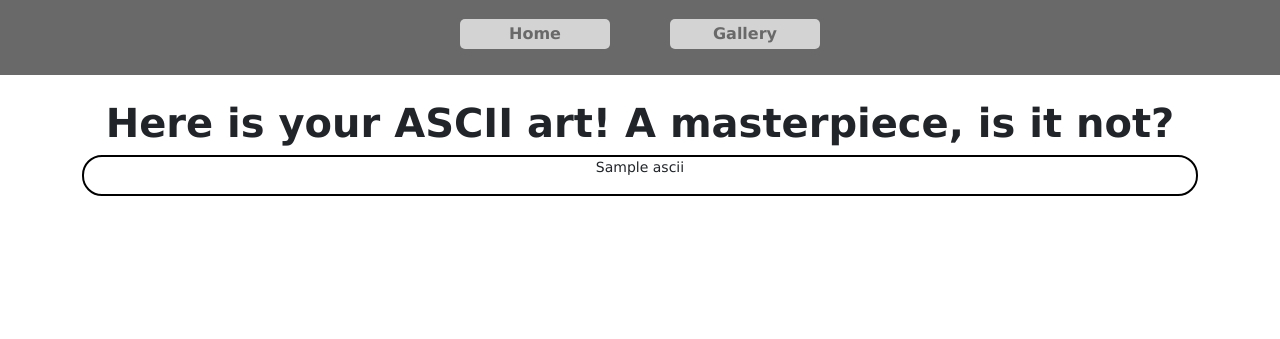
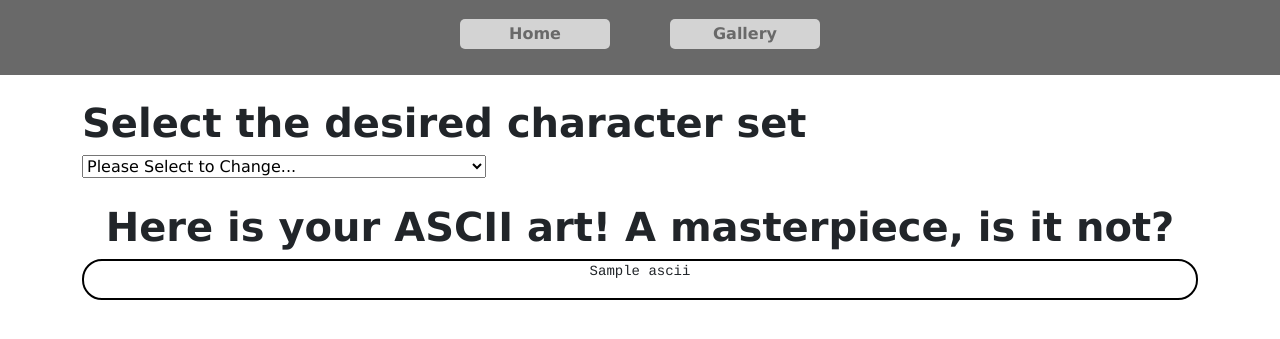
Before and after one commit to zero-to-mastery/ascii-art-2022, a Flask app: template webapp/templates/ascii.html in a window 1280 px wide. Shown: the top 339 px of the page. Run offline with Flask 2, Linux system fonts and the light colour scheme; the template is opened without the code that fills it: most values are stand-ins (such as "Sample title", 1, 10 or a date in 2020).

Commit message:
webapp now can change ASCII CHARS

```diff
--- /dev/null
+++ b/constants.py
@@ -0,0 +1,4 @@
+ASCII_CHARS = {
+  1: ["#", "?", "%", ".", "S", "+", ".", "*", ":", ",", "@"],
+  2: [" ", ".", "°", "*", "o", "O", "#", "@"]
+}
--- a/webapp/ascii_art.py
+++ b/webapp/ascii_art.py
@@ -1,5 +1,7 @@
+from math import ceil
 import os
 import time
+import json
 # https://codeolives.com/2020/01/10/python-reference-module-in-parent-directory/
 import sys
 currentdir = os.path.dirname(os.path.realpath(__file__))
@@ -12,6 +14,8 @@ from werkzeug.utils import secure_filename
 from community_version import convert_image_to_ascii
 from pathlib import Path
 from colorama import Fore, Back, Style
+from constants import ASCII_CHARS
+
 IMG_FOLDER = os.path.join('static', "IMG")
 ALLOWED_EXTENSIONS = {"png", "jpg", "jpeg"}
 
@@ -75,24 +79,35 @@ def upload_file():
     return render_template("upload.html")
 
 
-@app.route("/gallery/<path:file_path>")
+@app.route("/gallery/<path:file_path>", methods=['GET', 'POST'])
 def gallery(file_path=""):
     print(request.path)
+
+    if request.form.get('char_set'):
+        CHAR_SET = json.loads(request.form.get('char_set'))
+    else:
+        # use 1 as default if char_set is None
+        CHAR_SET = ASCII_CHARS[1]
+
     IMG_LIST = os.listdir('static/IMG')
     IMG_LIST = ['IMG/' + i for i in IMG_LIST]
+
+    # lagging backslash is handled differently by different browsers
     if file_path != "main" and file_path != "main/":
         file = file_path
+        # TODO: secure_filename add underscore instead of spaces to filename, but that filename doesn't exist
+        # ex. 'twitter logo.png'
         filename = secure_filename(file.split("/")[-1])
         filepath = os.path.join(app.config["UPLOAD_FOLDER"], filename)
         img = Image.open(filepath)
-        ASCII_CHARS = ["#", "?", "%", ".", "S", "+", ".", "*", ":", ",", "@"]
-        range_width = 25
-        ascii_ = convert_image_to_ascii(img, range_width, ASCII_CHARS=ASCII_CHARS)
+        range_width = ceil((255 + 1) // len(CHAR_SET))
+        ascii_ = convert_image_to_ascii(img, range_width, ASCII_CHARS=CHAR_SET)
         return render_template("ascii.html", ascii=ascii_)
 
     return render_template("gallery.html", imagelist=IMG_LIST)
 
 
+# lagging backslash is handled differently by different browsers
 @app.route("/gallery/main/", methods=["POST"])
 @app.route("/gallery/main", methods=["POST"])
 def remove_file():
--- a/webapp/templates/ascii.html
+++ b/webapp/templates/ascii.html
@@ -1,4 +1,18 @@
 {% extends 'base.html' %} {% block body %}
+<div class="container">
+    <div class="row mt-4">
+        <h1 class="fw-bold">Select the desired character set</h1>
+        <form class="form-inline" method="post" action="">
+            <select name="char_set" id="char_set" style="width: auto;" onchange="this.form.submit()">
+                <option>Please Select to Change...</option>
+                <option>["#", "?", "%", ".", "S", "+", ".", "*", ":", ",", "@"]</option>
+                <option>[" ", ".", "°", "*", "o", "O", "#", "@"]</option>
+            </select>
+        </form>
+    </div>
+</div>
+
+
 <div class="container">
     <div class="row mt-4">
         <h1 class="text-center fw-bold">Here is your ASCII art! A masterpiece, is it not?</h1>
@@ -9,7 +23,7 @@
 <div class="container">
     <div class="row">
         <div class="col-md-12">
-            <pre class="text-center" style="border: 2px solid black; border-radius: 20px;"><p>{{ ascii }}</p></pre>
+            <pre class="text-center" style="border: 2px solid black; border-radius: 20px;"><p style="font-family:courier;">{{ ascii }}</p></pre>
         </div>
     </div>
 </div>
```
Also changed, not shown: community_version.py (+3 -4 lines), API/README.md.
